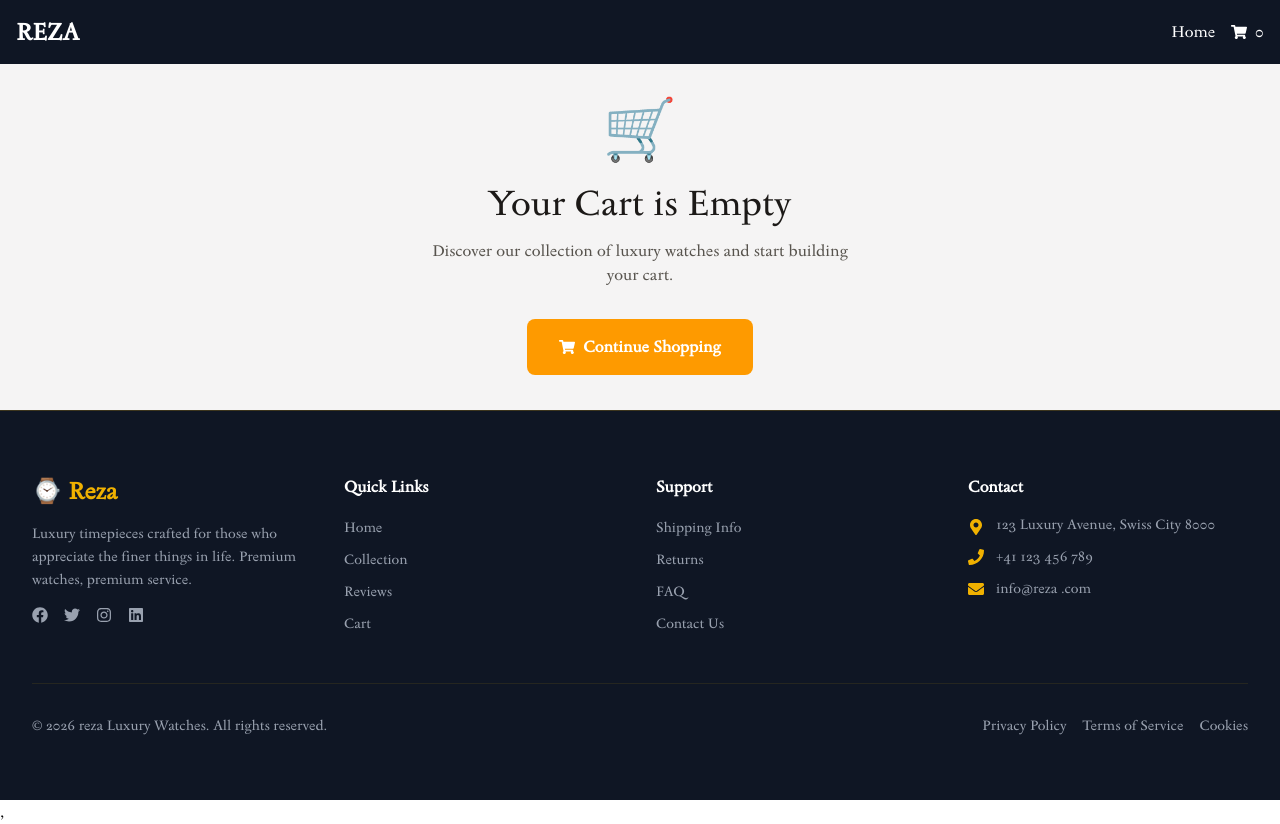
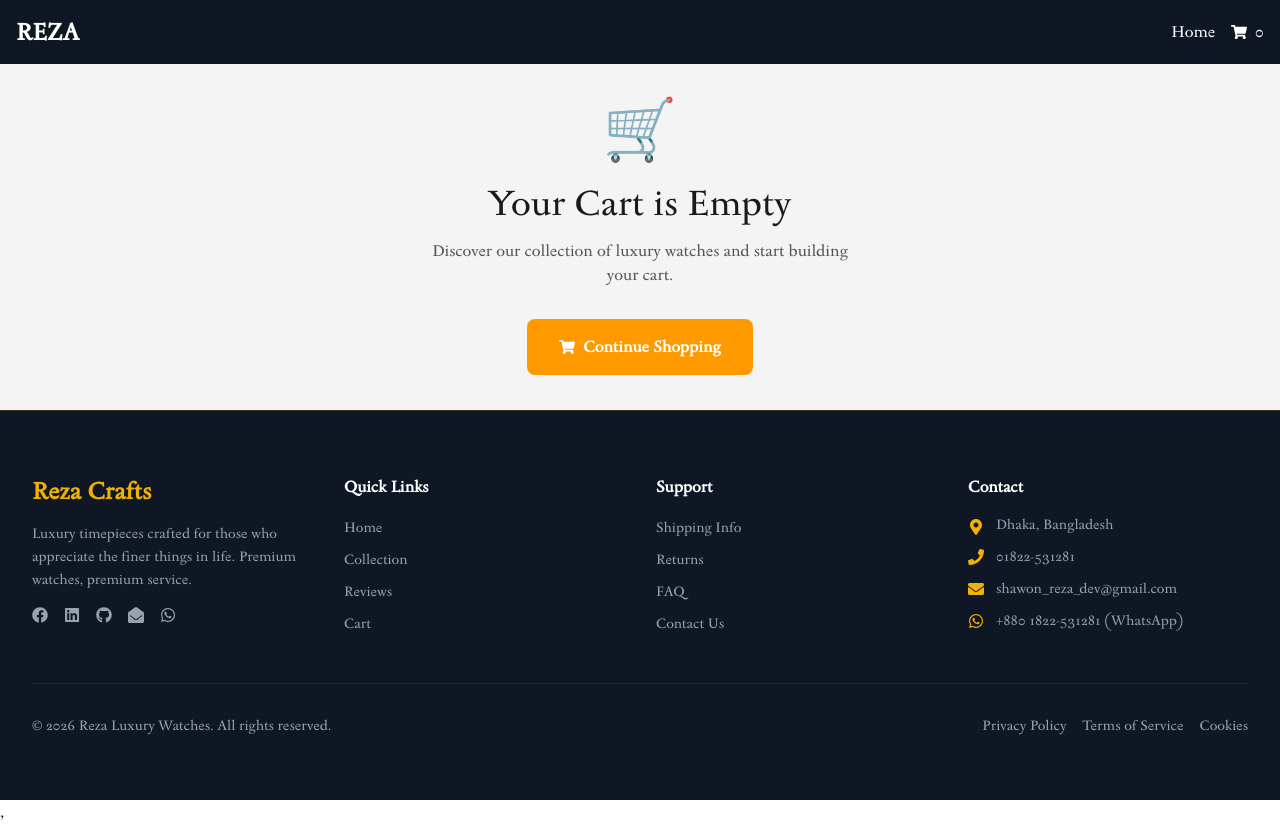
Before and after one commit to Shawon-Reza/Ecomerce-landing-page-for-codesraft, a React (Vite) app: page /cart in a window 1280 px wide. Built offline with nearby package versions, Linux system fonts and the light colour scheme.

Commit message:
ui : Rearage the data.

```diff
--- a/src/components/Footer.jsx
+++ b/src/components/Footer.jsx
@@ -1,5 +1,5 @@
 import { Link } from 'react-router'
-import { FaFacebook, FaTwitter, FaInstagram, FaLinkedin, FaPhone, FaEnvelope, FaMapMarkerAlt } from 'react-icons/fa'
+import { FaFacebook, FaTwitter, FaInstagram, FaLinkedin, FaPhone, FaEnvelope, FaMapMarkerAlt, FaWhatsapp, FaEnvelopeOpen, FaGithub } from 'react-icons/fa'
 import { motion } from 'framer-motion'
 
 export default function Footer() {
@@ -17,7 +17,7 @@ export default function Footer() {
             transition={{ duration: 0.6 }}
           >
             <Link to="/" className="flex items-center gap-2 mb-4">
-              <span className="font-display text-2xl font-bold text-yellow-500">⌚ Reza
+              <span className="font-display text-2xl font-bold text-yellow-500"> Reza Crafts
 
               </span>
             </Link>
@@ -25,17 +25,52 @@ export default function Footer() {
               Luxury timepieces crafted for those who appreciate the finer things in life. Premium watches, premium service.
             </p>
             <div className="flex gap-4 mt-4">
-              <a href="#" className="text-gray-400 hover:text-yellow-500 transition-colors">
+              {/* Facebook */}
+              <a
+                href="https://web.facebook.com/shawonreza.dev"
+                target='_blank'
+                rel="noopener noreferrer"
+                className="text-gray-400 hover:text-yellow-500 transition-colors"
+              >
                 <FaFacebook />
               </a>
-              <a href="#" className="text-gray-400 hover:text-yellow-500 transition-colors">
-                <FaTwitter />
+
+              {/* LinkedIn */}
+              <a
+                href="https://www.linkedin.com/in/shawon-reza/"
+                target='_blank'
+                rel="noopener noreferrer"
+                className="text-gray-400 hover:text-yellow-500 transition-colors"
+              >
+                <FaLinkedin />
               </a>
-              <a href="#" className="text-gray-400 hover:text-yellow-500 transition-colors">
-                <FaInstagram />
+
+              {/* GitHub */}
+              <a
+                href="https://github.com/Shawon-Reza"
+                target='_blank'
+                rel="noopener noreferrer"
+                className="text-gray-400 hover:text-yellow-500 transition-colors"
+              >
+                <FaGithub />
               </a>
-              <a href="#" className="text-gray-400 hover:text-yellow-500 transition-colors">
-                <FaLinkedin />
+
+              {/* Email */}
+              <a
+                href="mailto:shawon_reza_dev@gmail.com"
+                className="text-gray-400 hover:text-yellow-500 transition-colors"
+              >
+                <FaEnvelopeOpen />
+              </a>
+
+              {/* WhatsApp */}
+              <a
+                href="https://wa.me/8801822531281"
+                target='_blank'
+                rel="noopener noreferrer"
+                className="text-gray-400 hover:text-yellow-500 transition-colors"
+              >
+                <FaWhatsapp />
               </a>
             </div>
           </motion.div>
@@ -113,21 +148,40 @@ export default function Footer() {
               <div className="flex items-start gap-3">
                 <FaMapMarkerAlt className="text-yellow-500 mt-1 flex-shrink-0" />
                 <p className="font-body text-gray-400 text-sm">
-                  123 Luxury Avenue, Swiss City 8000
+                  Dhaka, Bangladesh
                 </p>
               </div>
+
               <div className="flex items-center gap-3">
                 <FaPhone className="text-yellow-500 flex-shrink-0" />
-                <a href="tel:+41123456789" className="font-body text-gray-400 hover:text-yellow-500 transition-colors text-sm">
-                  +41 123 456 789
+                <a
+                  href="tel:+8801822531281"
+                  className="font-body text-gray-400 hover:text-yellow-500 transition-colors text-sm"
+                >
+                  01822-531281
                 </a>
               </div>
+
               <div className="flex items-center gap-3">
                 <FaEnvelope className="text-yellow-500 flex-shrink-0" />
-                <a href="mailto:info@reza
-                .com" className="font-body text-gray-400 hover:text-yellow-500 transition-colors text-sm">
-                  info@reza
-                  .com
+                <a
+                  href="mailto:shawon_reza_dev@gmail.com"
+                  className="font-body text-gray-400 hover:text-yellow-500 transition-colors text-sm"
+                >
+                  shawon_reza_dev@gmail.com
+                </a>
+              </div>
+
+              {/* Optional: WhatsApp */}
+              <div className="flex items-center gap-3">
+                <FaWhatsapp className="text-yellow-500 flex-shrink-0" />
+                <a
+                  href="https://wa.me/8801822531281"
+                  target="_blank"
+                  rel="noopener noreferrer"
+                  className="font-body text-gray-400 hover:text-yellow-500 transition-colors text-sm"
+                >
+                  +880 1822-531281 (WhatsApp)
                 </a>
               </div>
             </div>
@@ -138,7 +192,7 @@ export default function Footer() {
         <div className="border-t border-yellow-500/10 pt-8">
           <div className="grid grid-cols-1 md:grid-cols-2 gap-4 text-center md:text-left">
             <p className="font-body text-gray-400 text-sm">
-              &copy; {currentYear} reza
+              &copy; {currentYear} Reza
               Luxury Watches. All rights reserved.
             </p>
             <div className="flex flex-wrap justify-center md:justify-end gap-4">
--- a/src/components/Navigation.jsx
+++ b/src/components/Navigation.jsx
@@ -18,7 +18,7 @@ export default function Navigation() {
               whileHover={{ scale: 1.05 }}
               className="font-display text-3xl font-bold text-yellow-500 tracking-wider"
             >
-              ⌚ CHRONOS
+              Reza Crafts
             </motion.div>
           </Link>
 
--- a/src/pages/HomePage.jsx
+++ b/src/pages/HomePage.jsx
@@ -13,8 +13,8 @@ import WhyChooseUs from '../components/WhyChooseUs'
 export default function HomePage() {
     return (
         <div className="min-h-screen">
-            <SimpleNav />
-            {/* <Navigation /> */}
+            {/* <SimpleNav /> */}
+            <Navigation />
             <HeroSection />
             <FeaturedProducts />
             <BestSellers />
```
